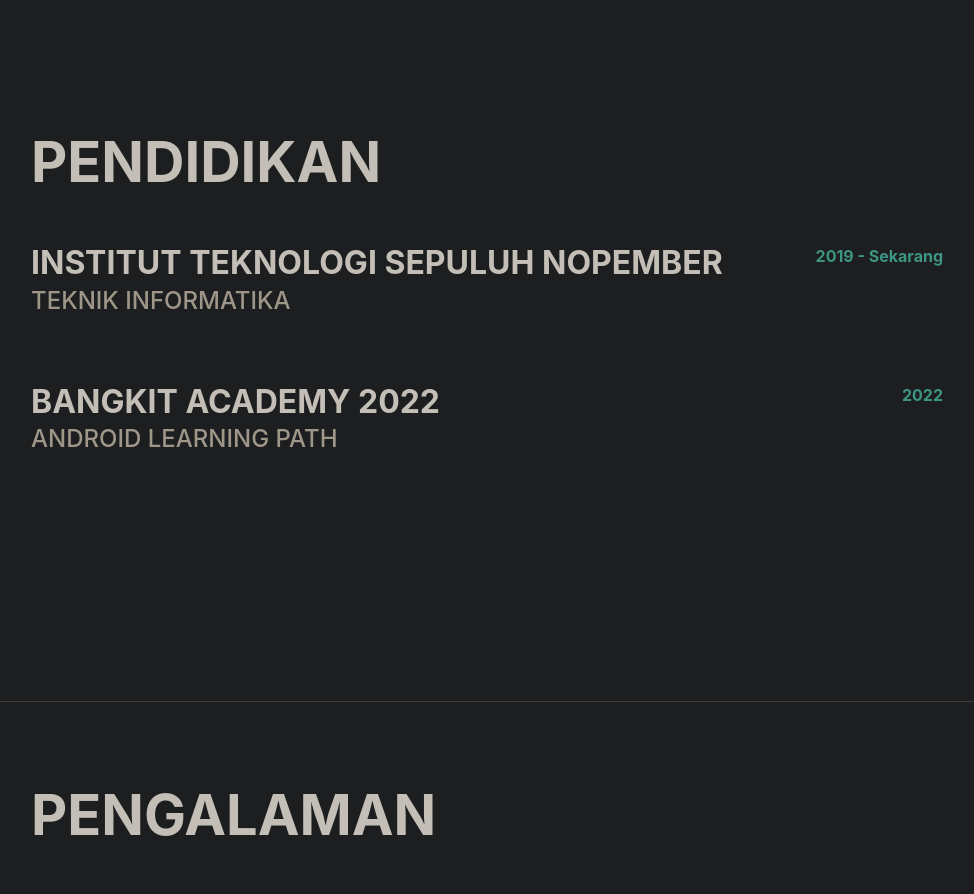
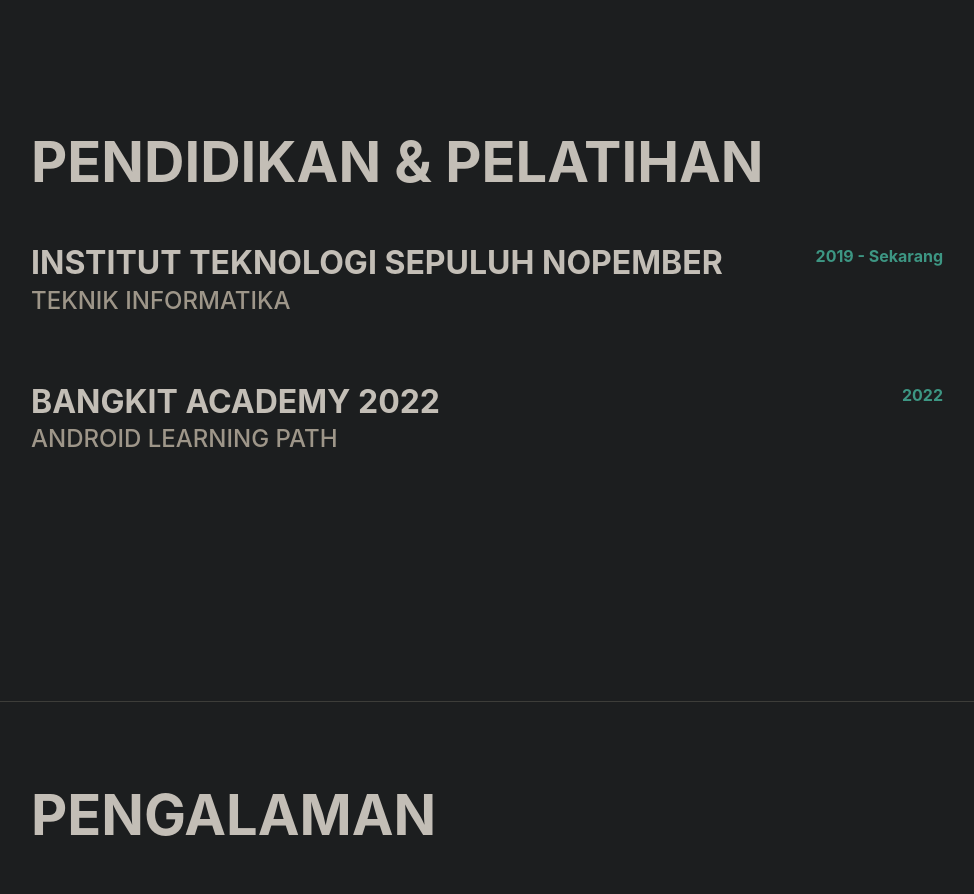
Before and after one commit to raassh-23/raassh-23.github.io, a plain HTML site: page index.html in a window 1280 px wide. Shown: the part 900-1794 px from the top of the page, without its empty margins (289-1263 px from the left). Drawn offline with nearby package versions, Linux system fonts and the light colour scheme; a web font is replaced by a local one.

Commit message:
change education section title

```diff
--- a/index.html
+++ b/index.html
@@ -133,7 +133,7 @@
             <!-- Education-->
             <section class="resume-section" id="education">
                 <div class="resume-section-content">
-                    <h2 class="mb-5">Pendidikan</h2>
+                    <h2 class="mb-5">Pendidikan & Pelatihan</h2>
                     <div class="d-flex flex-column flex-md-row justify-content-between mb-5">
                         <div class="flex-grow-1">
                             <h3 class="mb-0">Institut Teknologi Sepuluh Nopember</h3>
```
